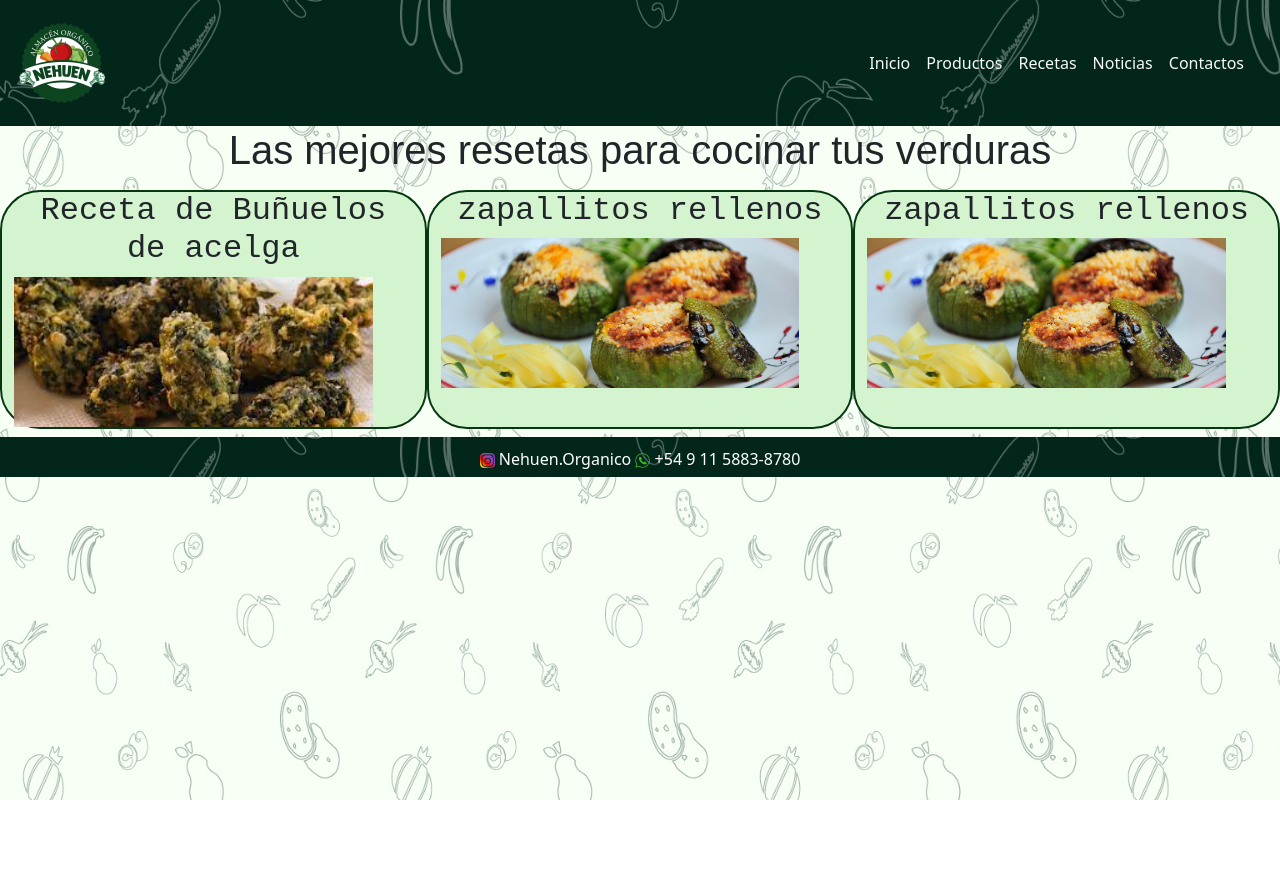
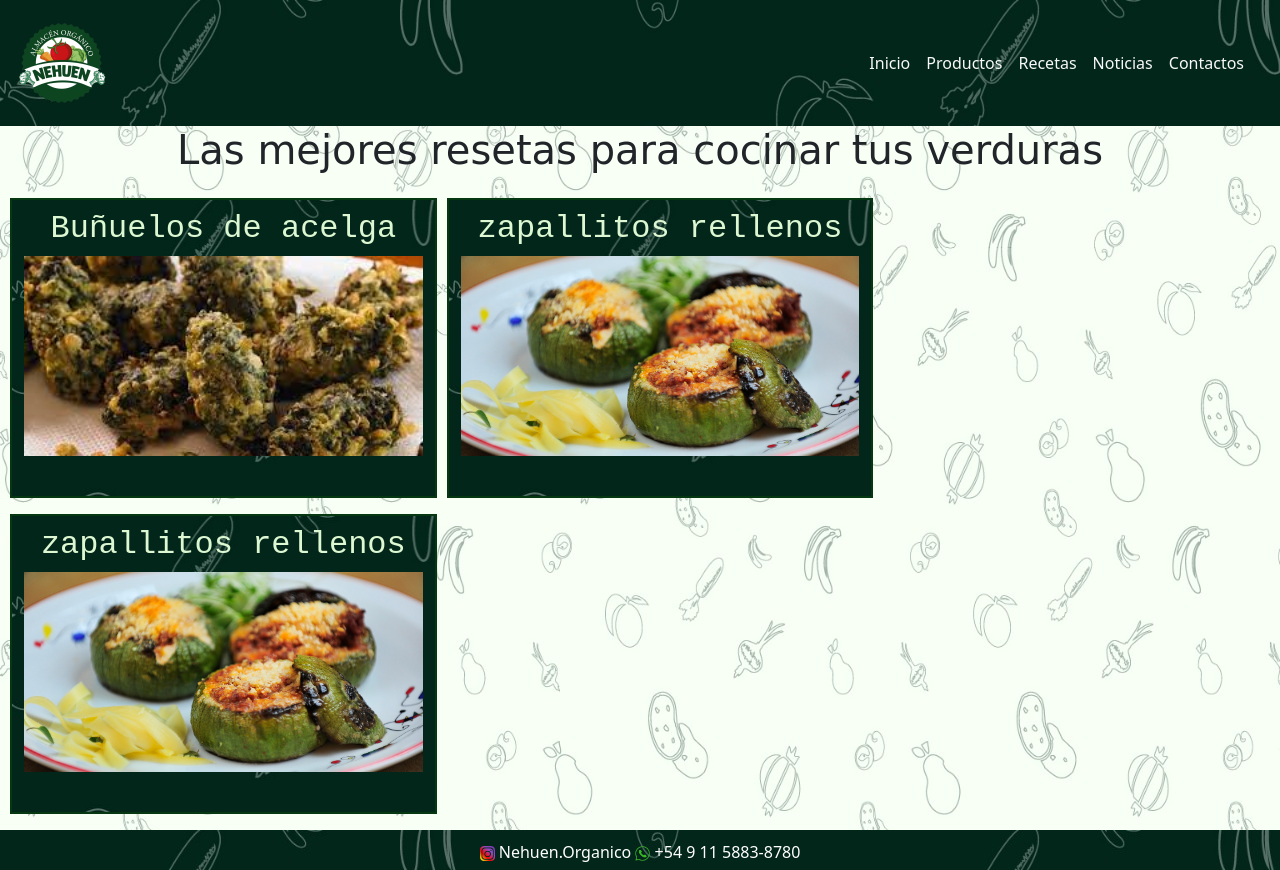
Before and after one commit to Federicoratti11/Nehuen-organico, a plain HTML site: page paginas/recetas.html in a window 1280 px wide. Before the commit the page ends 800 px from the top, so only its background shows below. Drawn offline with nearby package versions, Linux system fonts and the light colour scheme.

Commit message:
ajustando solapa recetas

```diff
--- a/css/style.css
+++ b/css/style.css
@@ -18,7 +18,7 @@ footer{
 
 h1{
     text-align: center;
-    font-family: fantasy;
+    font-family: cursive;
     font-size: 40px;
 }
 
@@ -98,15 +98,21 @@ align-items: center;
 }
 
 .recetas{
-    background-color: rgb(211, 244, 207);
+    background-image: url(../imagenes/fondoverde.jpeg);
+    color: rgb(220, 247, 209);
     border: 2px solid rgb(5, 55, 17);
-    border-radius: 40px;
-    gap: 10px;
+    padding: 10px;
+    height: 300px;
+    gap: 5px;
+    margin-left: 10px;
+
+
+
 }
 
-.recetas img{
-    width: 90%;
-    height: 150px;
+.receta-foto{
+    width: 100%;
+    height: 200px;
     object-fit: cover;
 
 }
--- a/paginas/recetas.html
+++ b/paginas/recetas.html
@@ -58,32 +58,33 @@
         </section>
 </header>
     <main>
-        <section class="container-fluid">
             <h1>Las mejores resetas para cocinar tus verduras</h1>
 
-            <section class="row">
-                <div class="recetas col-lg-4 my-2">
-                    <h2>Receta de Buñuelos de acelga</h2>
+        <section class="container-fluid py-2">
+            <article class="row">
+                <div class="recetas col-lg-4 col-md-5 my-2 ">
+                    <h2>Buñuelos de acelga</h2>
                         <a href="bunuelos.html">
-                            <img src="../imagenes/descarga.jpeg" alt="Buñuelos de acelga" title="Que ricoo">
+                            <img src="../imagenes/descarga.jpeg" alt="Buñuelos de acelga" title="Que ricoo" class="receta-foto">
                         </a>
                 </div>
 
 
-                <div class="recetas col-lg-4 my-2">
+                <div class="recetas col-lg-4 col-md-6 my-2 ">
                     <h2>zapallitos rellenos</h2>
                         <a href="zapallito.html">
-                        <img src="../imagenes/zapallito.jpg" alt="zapallitos rellenos" title="Que ricoo">
+                        <img src="../imagenes/zapallito.jpg" alt="zapallitos rellenos" title="Que ricoo" class="receta-foto">
                         </a>
                 </div>
 
-                <div class="recetas col-lg-4 my-2">
+                <div class="recetas col-lg-4 col-md-6 my-2 ">
                     <h2>zapallitos rellenos</h2>
                         <a href="zapallito.html">
-                        <img src="../imagenes/zapallito.jpg" alt="zapallitos rellenos" title="Que ricoo">
+                        <img src="../imagenes/zapallito.jpg" alt="zapallitos rellenos" title="Que ricoo" class="receta-foto">
                         </a>
-                </div>
-            </section>
+                    </div>
+            </article>
+        </section>
     </main>
 <footer>
     <a href="https://www.instagram.com/nehuen.organico/" class="redes">
```
Also changed, not shown: paginas/productos.html (+1 -1 lines).
